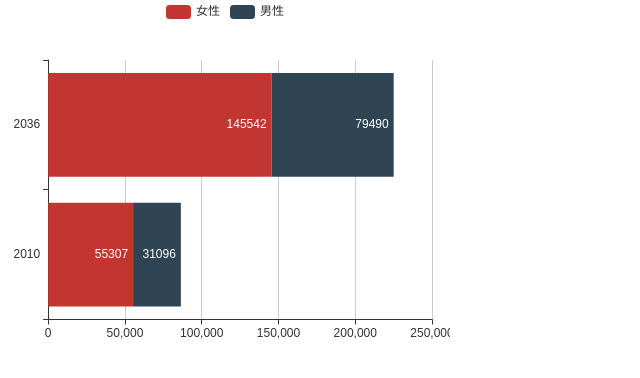
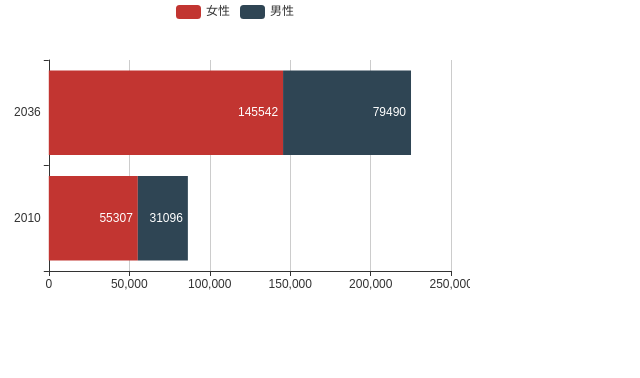
Before and after one commit to kimwong1018/honpro2, a plain HTML site: page index.html in a window 1280 px wide. Shown: the whole page, without its empty margins (0-640 px from the left). Drawn offline with nearby package versions, Linux system fonts and the light colour scheme.

Commit message:
Update index.html

```diff
--- a/index.html
+++ b/index.html
@@ -12,7 +12,7 @@
 <body>
        <!-- 为ECharts准备一个具备大小（宽高）的Dom -->
          <!--chart2-->
-                <div id="main2" style="width: 450px;height:350px;"></div>
+                <div id="main2" style="width: 470px;height:300px;"></div>
     <script type="text/javascript">
         $(function() {
             var myChart2 = echarts.init(document.getElementById('main2'));
```
